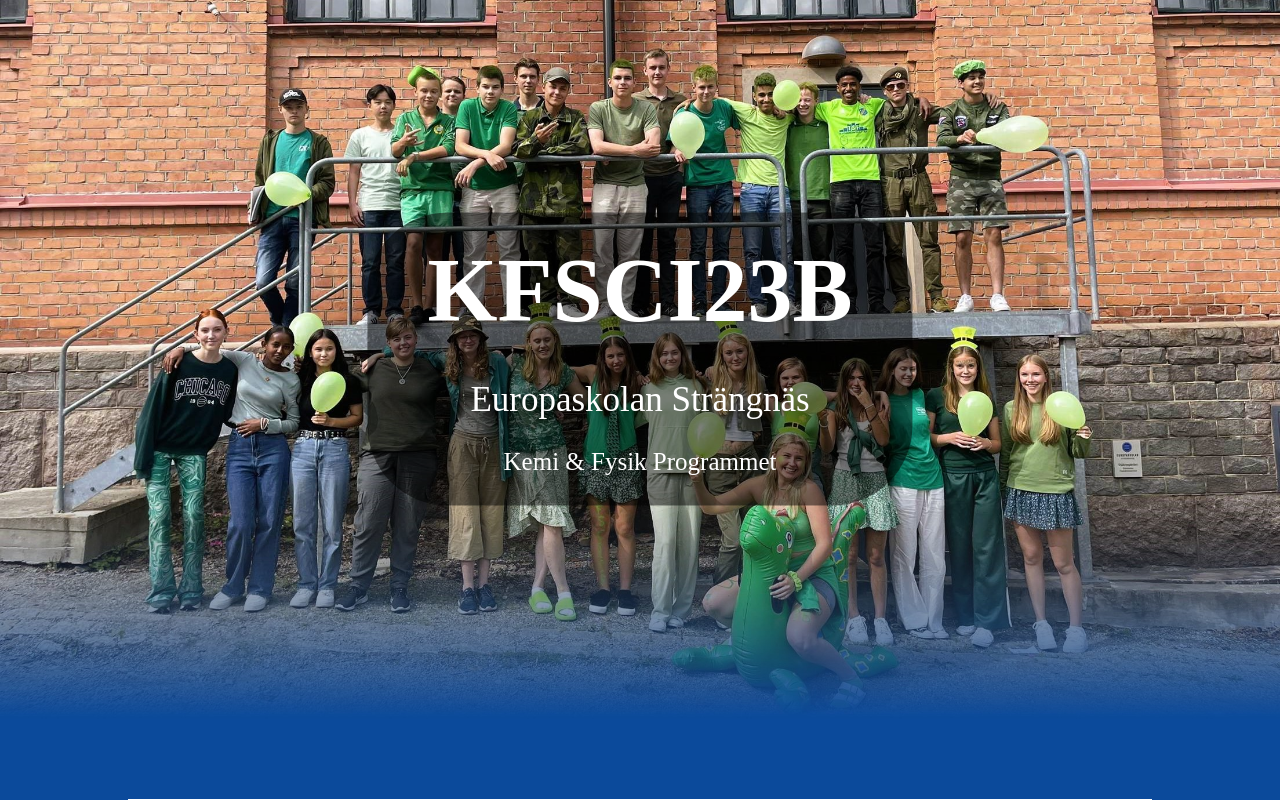
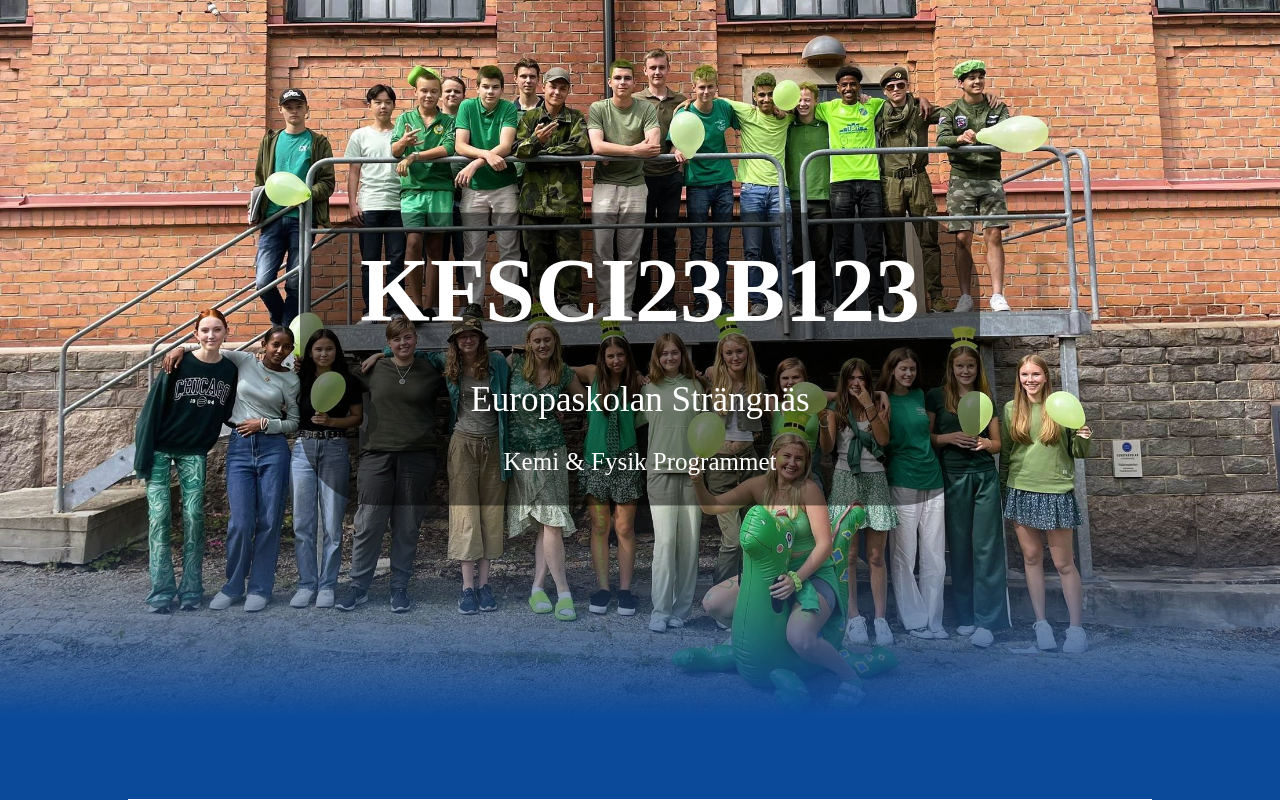
Before and after one commit to arian972/KFSCI23B, a plain HTML site: page index.html in a window 1280 px wide. Shown: the top 800 px of the page. Drawn offline with nearby package versions, Linux system fonts and the light colour scheme; files whose address does not match are found by name.

Commit message:
Update index.html

```diff
--- a/index.html
+++ b/index.html
@@ -13,7 +13,7 @@
           <div style="position: relative;">
               <img src="images/classPicture_Green.jpg" alt="Image" style="width: 100%">
               <div class=frame>
-                <p class=header1>KFSCI23B</p>
+                <p class=header1>KFSCI23B123</p>
                 <p class=header2>Europaskolan Strängnäs</p>
                 <p class=header3>Kemi & Fysik Programmet</p>
               </div>
```
